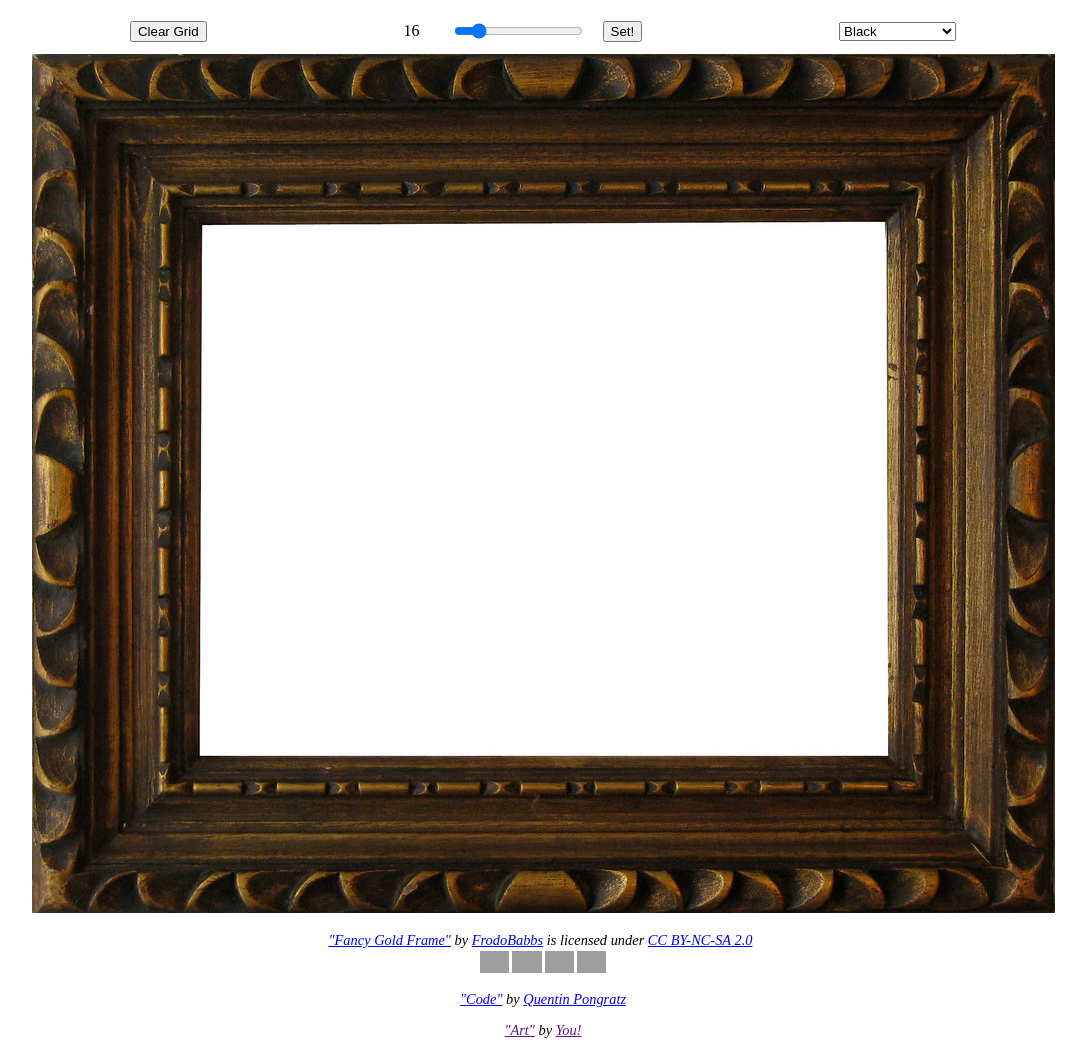
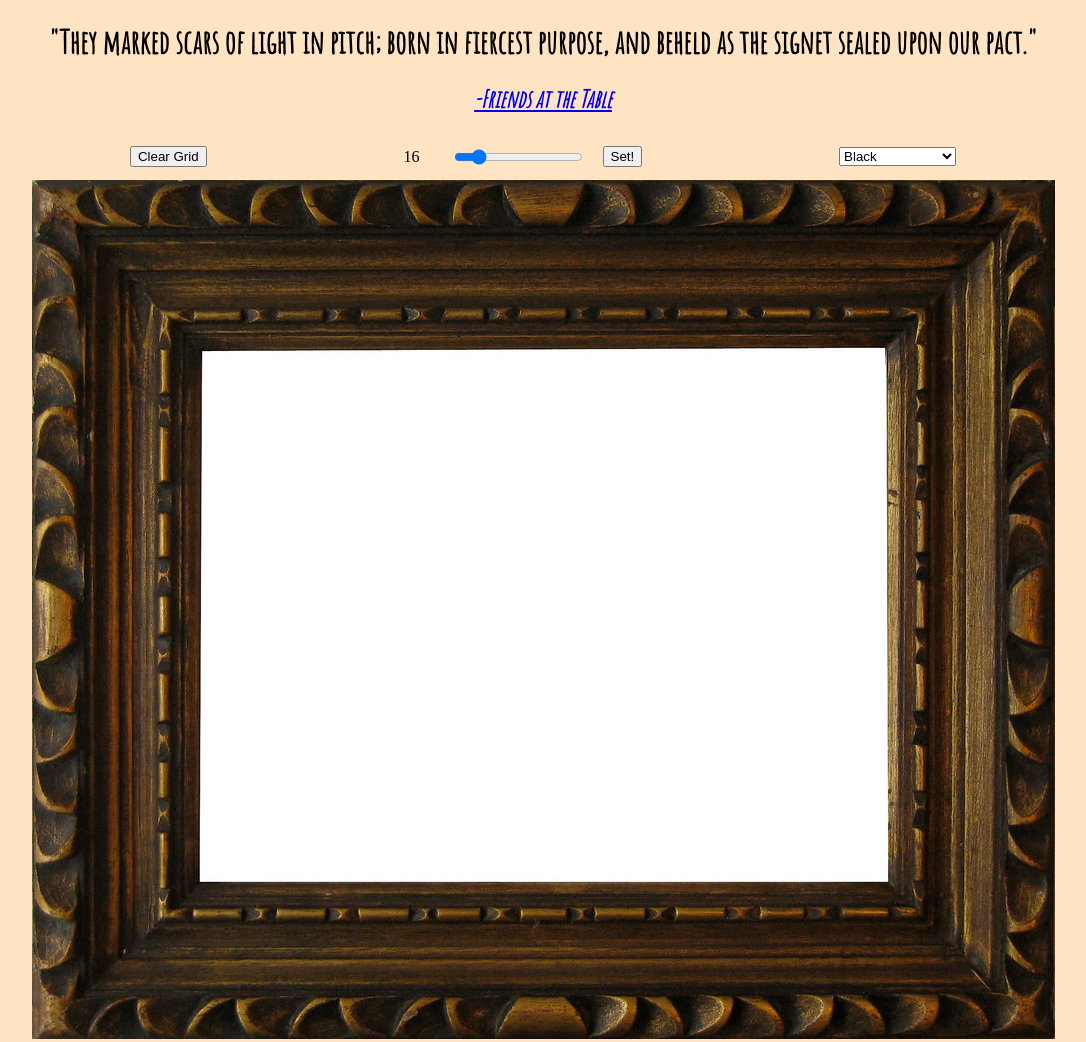
Before and after one commit to qpongratz/etch-a-sketch, a plain HTML site: page index.html in a window 1280 px wide. Shown: the top 1042 px of the page, without its empty margins (97-1183 px from the left). Drawn offline with Linux system fonts and the light colour scheme; grey boxes are pictures that could not be loaded.

Commit message:
Finish styling and add final colors

```diff
--- a/index.html
+++ b/index.html
@@ -1,13 +1,19 @@
 <!DOCTYPE html>
 <head>
-    <title>Etch-a-Sketch</title>
+    <title>Create-an-Art</title>
     <meta charset="UTF-8">
     <link rel="stylesheet" href="style.css">
+    <link rel="preconnect" href="https://fonts.gstatic.com">
+    <link href="https://fonts.googleapis.com/css2?family=Amatic+SC&display=swap" rel="stylesheet">
 </head>
 
 <main>
     <body>
-        <div class="topper">
+        <div class="title">
+            <h1 class="headers">"They marked scars of light in pitch; born in fiercest purpose, and beheld as the signet sealed upon our pact."</h1>
+            <h2 class="headers"><a href='https://friendsatthetable.net/'>-Friends at the Table</a></h2>
+        </div>
+        <div class="topbuttons">
             <div class="button">
                 <button class="clear">Clear Grid</button>
             </div>
@@ -22,8 +28,8 @@
                     <option value="red">Red</option>
                     <option value="blue">Blue</option>
                     <option value="green">Green</option>
-
-                    <option value=rainbowColor>Rainbow</option>
+                    <option value="yellow">Yellow</option>
+                    <option value="rainbowColor">Rainbow</option>
                     <option value="shadeColor">Shade</option>
                     <option value="shadeRainbow">Shade Rainbow</option>
                 </select>
--- a/style.css
+++ b/style.css
@@ -1,3 +1,6 @@
+body{
+    background-color: bisque;
+}
 .sketch-area{
     display: grid;
     margin: auto;
@@ -5,7 +8,14 @@
     left:168px;
     top: 168px
 }
-.topper{
+.headers{
+    text-align: center;
+    font-family: 'Amatic SC', cursive;
+}
+h2{
+    font-style: italic;
+}
+.topbuttons{
     width: 1023px;
     padding: 1%;
     margin: auto;
```
